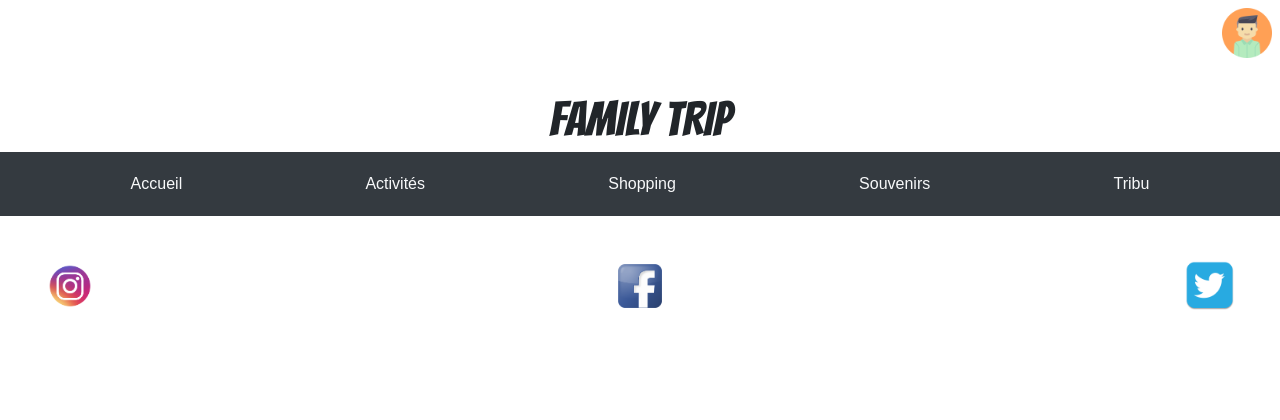
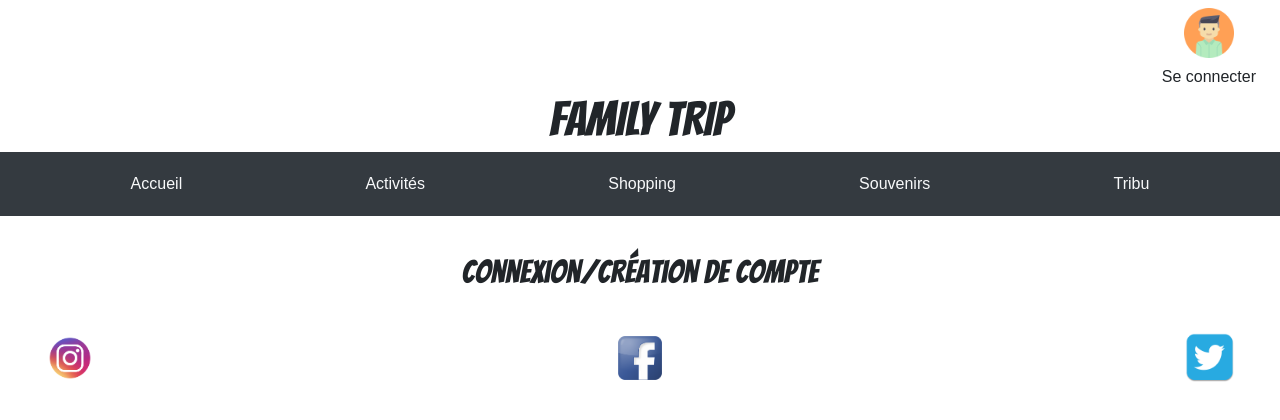
Before and after one commit to francois-michaut/familyTrip-front, a React app: page /Connexion in a window 1280 px wide. Built offline with nearby package versions, Linux system fonts and the light colour scheme.

Commit message:
Initialisation de ConnexionPage

```diff
--- /dev/null
+++ b/src/components/Connection/connection.scss
@@ -0,0 +1,10 @@
+.connection {
+  margin: 40px;
+  &__title {
+    text-align: center;
+    margin: 30px;
+    font-family: 'Bangers', cursive;
+    font-size: 2rem;
+
+  }
+}
--- /dev/null
+++ b/src/components/Connection/index.js
@@ -0,0 +1,12 @@
+// Import
+import './connection.scss';
+
+function Connection() {
+  return (
+    <main className="connection">
+      <h2 className="connection__title">Connexion/Création de compte</h2>
+    </main>
+  );
+}
+
+export default Connection;
--- a/src/components/Header/header.scss
+++ b/src/components/Header/header.scss
@@ -12,6 +12,7 @@
   position:absolute;
   top: 8px;
   right: 8px;
+  text-align: center;
 }
 .dropdown {
   position: fixed;
--- a/src/components/Header/index.js
+++ b/src/components/Header/index.js
@@ -24,6 +24,7 @@
         </div>
         <div className="connexionBlock">
           <img className="avatar" src={logoAvatar} alt="avatar " />
+          <a className="nav-link" href="/Connexion">Se connecter</a>
         </div>
 
       </div>
--- a/src/components/Home/index.js
+++ b/src/components/Home/index.js
@@ -7,8 +7,10 @@
 import Shopping from '../Shopping';
 import Remember from '../Remember';
 import MyTribe from '../MyTribe';
+import Tribe from '../Tribe';
+import Connection from '../Connection';
+
 import './styles.css';
-import Tribe from '../Tribe';
 
 // == Composant
 function Home() {
@@ -22,6 +24,7 @@
         <Route path="/Remember" element={<Remember />} />
         <Route path="/Tribe" element={<Tribe />} />
         <Route path="/MyTribe" element={<MyTribe />} />
+        <Route path="/Connexion" element={<Connection />} />
       </Routes>
       <Footer />
     </div>
--- a/src/components/MainPage/index.js
+++ b/src/components/MainPage/index.js
@@ -25,7 +25,7 @@
           <img src={shoppingImage} className="card-img-top" alt="salade préparée" />
           <div className="card-body">
             <a href="/Shopping" className="btn btn-primary">Créez une liste de shopping</a>
-            <p className="card-text p-2">Plus besoin de post-it, plus de liste oubliée... paratgez avec vos amis et ayez tout le temps sur vous le menu de ce soir!</p>
+            <p className="card-text p-2">Plus besoin de post-it, plus de liste oubliée... partagez avec vos amis et ayez tout le temps sur vous le menu de ce soir!</p>
           </div>
         </div>
       </div>
```
